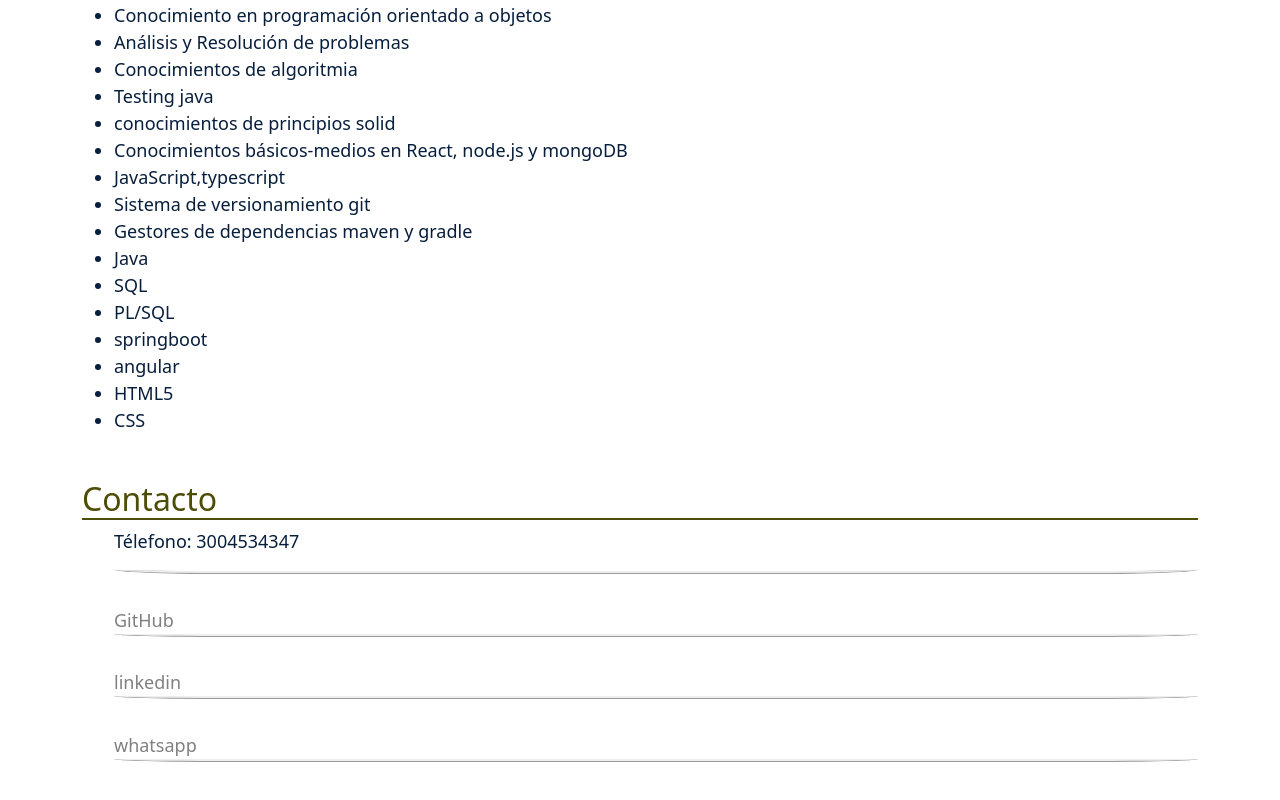
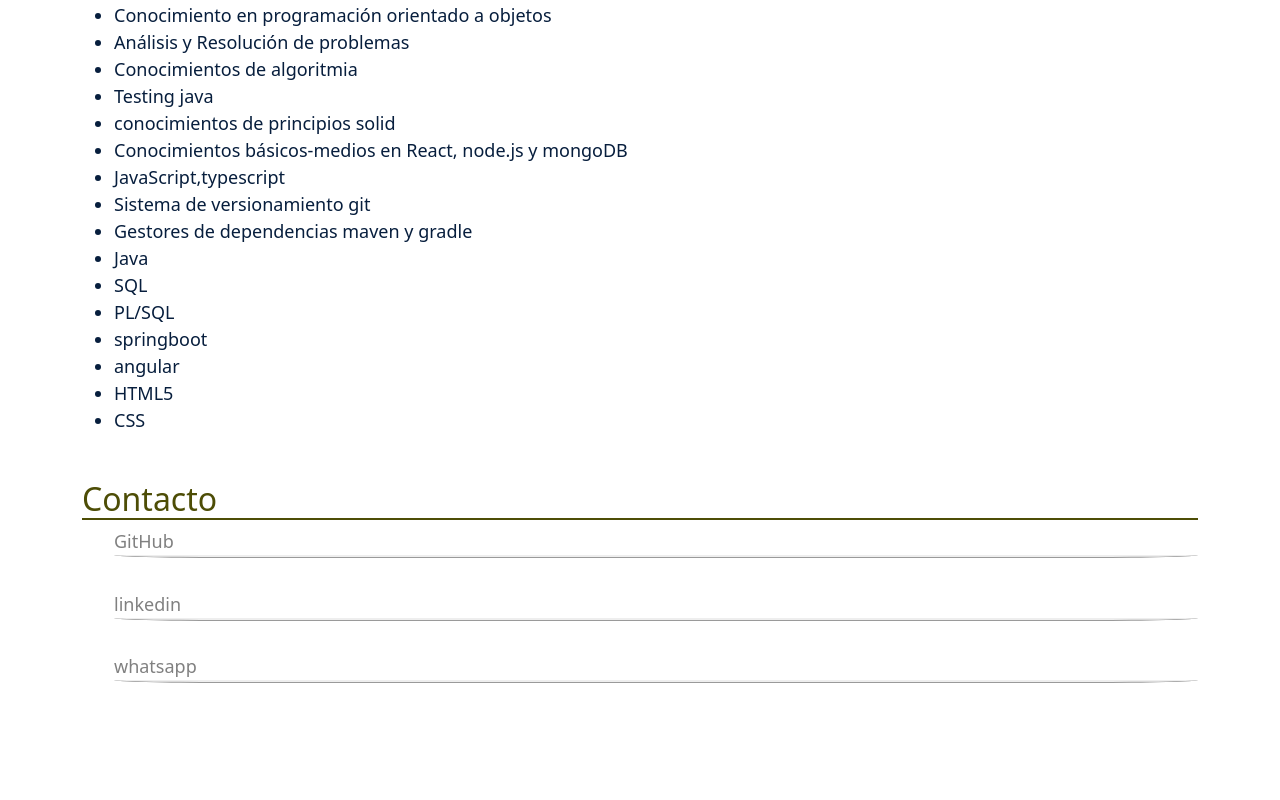
Before and after one commit to krlosjn/portafolioreact, a React (Create React App) app: page /curriculum in a window 1280 px wide. Shown: the part 1780-2580 px from the top of the page. After the commit the page ends 2506 px from the top, so only its background shows below. Built offline with nearby package versions, Linux system fonts and the light colour scheme.

Commit message:
cambio cv

```diff
--- a/src/components/Curriculum.jsx
+++ b/src/components/Curriculum.jsx
@@ -113,7 +113,6 @@ const Curriculum=()=>{
             <div id="portafolio" className="section container">
                 <h2 className="textoH2">Contacto</h2>
                 <ul className="listando">
-                    <li className="item"><p>Télefono: 3004534347</p></li>
                     <li className="item">
                         <a href="https://github.com/krlosjn/" target="_blank" className="icon-github"><i className="bi bi-github"></i> GitHub</a>
                     </li>
```
